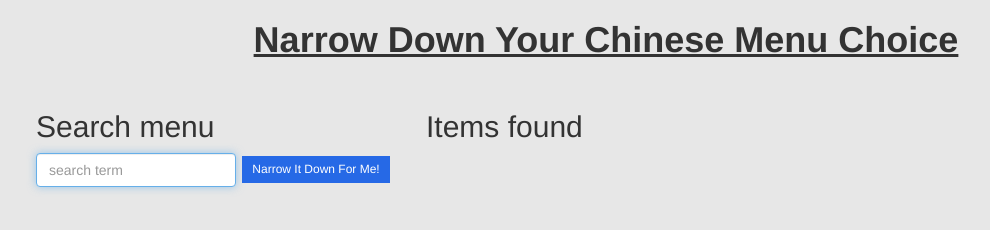
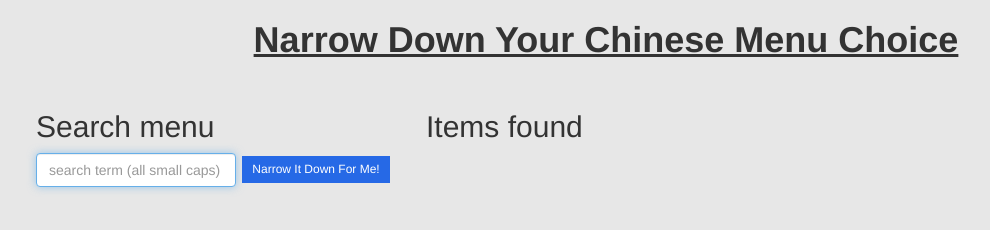
Before and after one commit to capn-21/Module_3_assignment, a plain HTML site: page index.html in a window 1280 px wide. Shown: the whole page, without its empty margins (34-1024 px from the left). Drawn offline with nearby package versions, Linux system fonts and the light colour scheme.

Commit message:
Update index.html

```diff
--- a/index.html
+++ b/index.html
@@ -33,7 +33,7 @@
         <div>
           <h2>Search menu</h2>
           <div class="bs">
-            <input type="text" id="searchFor" ng-model="search.searchFor" class="form-control" placeholder="search term" />
+            <input type="text" id="searchFor" ng-model="search.searchFor" class="form-control" placeholder="search term (all small caps)" />
           <button ng-click="search.search()" class="bt"><span>Narrow It Down For Me!</span></button>
           </div>
         </div>
```
